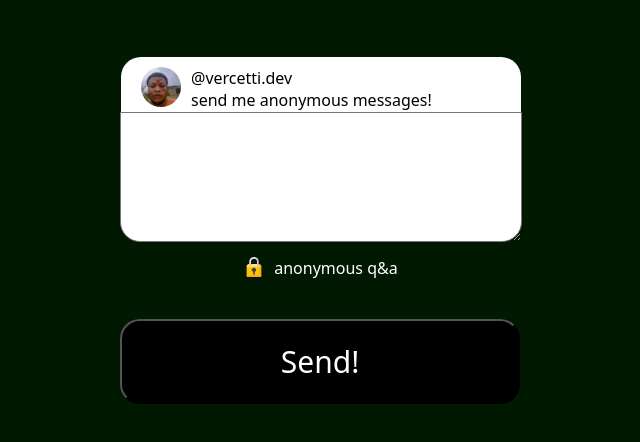
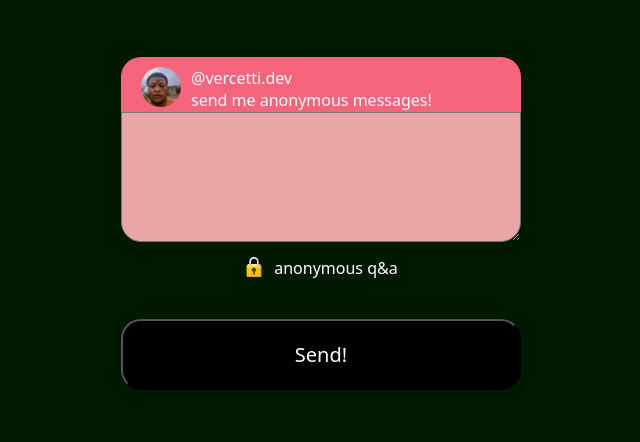
Before and after one commit to Vercetti1/Anonymous-, a plain HTML site: page main.html in a window 1280 px wide. Shown: the part 140-582 px from the top of the page, without its empty margins (319-959 px from the left). Drawn offline with nearby package versions, Linux system fonts and the light colour scheme.

Commit message:
style was changed

```diff
--- a/style.css
+++ b/style.css
@@ -163,9 +163,10 @@ p{
 .text-5{
   border-bottom-right-radius: 20px;
   border-bottom-left-radius: 20px;
-  width: 402px;
+  width: 400px;
   height: 130px;
   font-size: 20px;
+  background-color: rgb(234, 165, 165);
 }
 
 .text-5:focus{
@@ -174,7 +175,7 @@ p{
 
 
 .main-1{
-  background-color: white;
+  background-color: rgb(247, 101, 125);
   width: 400px;
   padding-top: 10px;
   padding-left: 20px;
@@ -183,6 +184,7 @@ p{
   display: flex;
   gap: 10px;
   margin-top: 60px;
+  color: white;
 }
 
 .main-1 img{
@@ -211,5 +213,5 @@ button{
   border-radius: 20px;
   background-color: rgb(0, 0, 0);
   color: white;
-  font-size: 30px;
+  font-size: 20px;
 }
```
